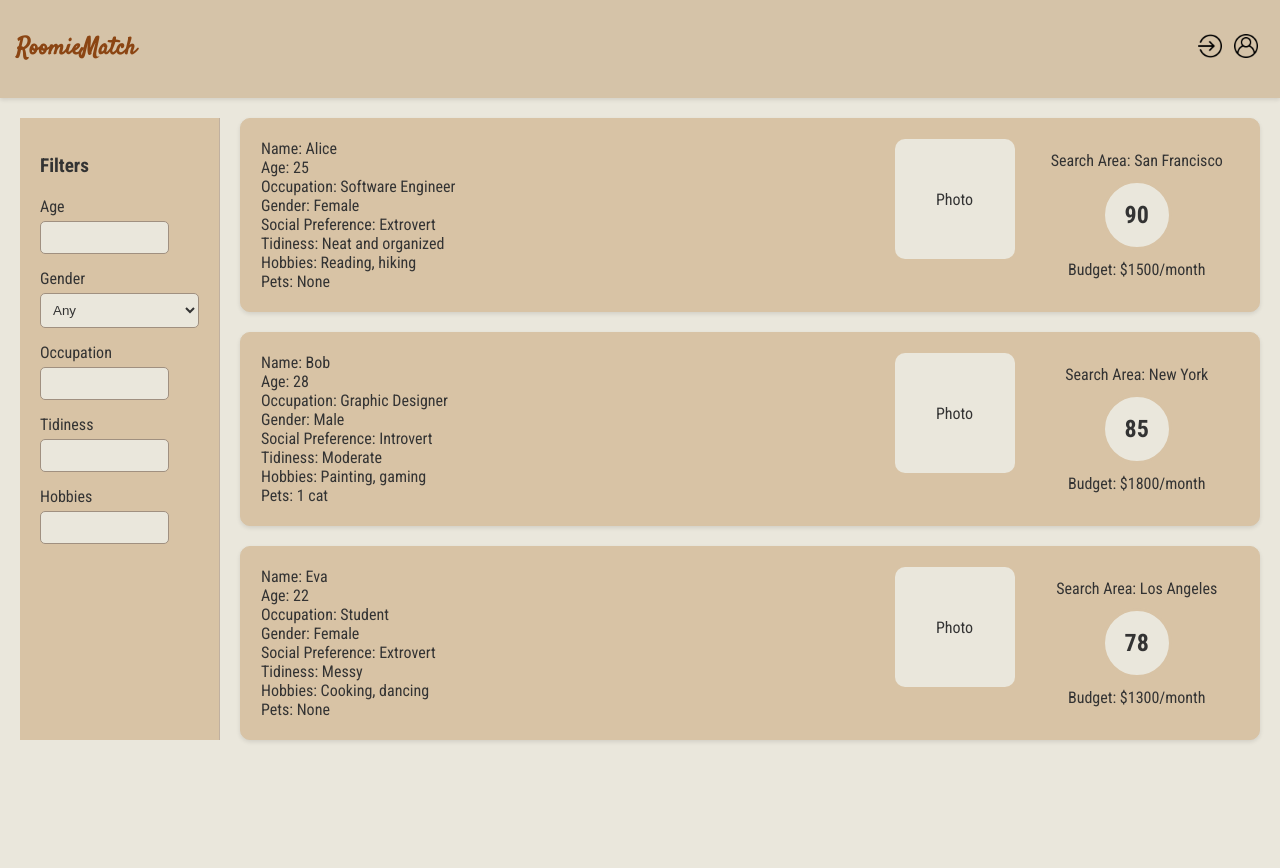
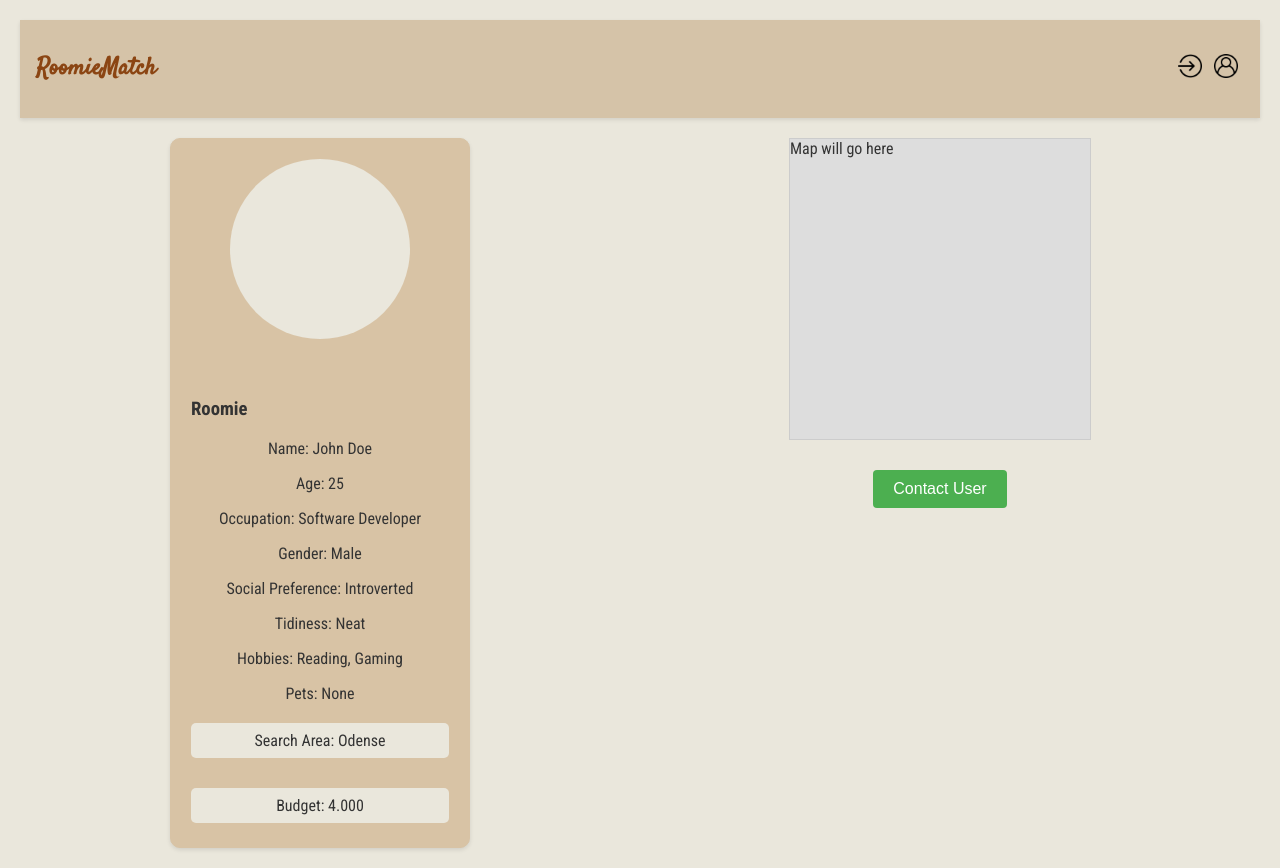
Before and after one commit to danielbahrami/SE07-ISE, a React (Create React App) app in the folder my-app/: page /match in a window 1280 px wide. Before the commit the page ends 800 px from the top, so only its background shows below. Built offline with nearby package versions, Linux system fonts and the light colour scheme.

Commit message:
I made routing in the application, and made the match page
made the match page as mvp together with chatgpt

```diff
--- a/my-app/package.json
+++ b/my-app/package.json
@@ -8,7 +8,7 @@
     "@testing-library/user-event": "^13.5.0",
     "react": "^18.2.0",
     "react-dom": "^18.2.0",
-    "react-router-dom": "^6.19.0",
+    "react-router-dom": "^6.20.0",
     "react-scripts": "^3.0.1",
     "web-vitals": "^2.1.4"
   },
--- a/my-app/src/App.js
+++ b/my-app/src/App.js
@@ -1,12 +1,19 @@
 // App.js
 import React from "react";
 import HomePage from "./pages/HomePage";
+import MatchPage from './pages/MatchPage';
+import { BrowserRouter as Router, Route, Routes } from 'react-router-dom';
 import "./App.css"; // This is your global styles, if you have any
 
 const App = () => {
   return (
     <div className="App">
-      <HomePage />
+      <Router>
+        <Routes>
+            <Route exact path="/" Component={HomePage} />
+            <Route path="/match" Component={MatchPage} />
+        </Routes>
+      </Router>
     </div>
   );
 };
--- /dev/null
+++ b/my-app/src/components/ContactButton.js
@@ -0,0 +1,8 @@
+// ContactButton.js
+import React from 'react';
+import '../styles/ContactButton.css'; // Make sure to create this CSS file for styling
+
+const ContactButton = () => {
+  return <button className="contact-button">Contact User</button>;
+};
+export default ContactButton;
--- /dev/null
+++ b/my-app/src/components/MapView.js
@@ -0,0 +1,10 @@
+// MapView.js
+import React from 'react';
+import '../styles/MapView.css'; // Make sure to create this CSS file for styling
+
+const MapView = () => {
+  // Placeholder for the map component
+  return <div className="map-view">Map will go here</div>;
+};
+
+export default MapView;
--- /dev/null
+++ b/my-app/src/components/ProfileCard.js
@@ -0,0 +1,43 @@
+import React from 'react';
+import '.././styles/ProfileCard.css'; // Make sure to create this CSS file for styling
+
+const ProfileCard = () => {
+    // Dummy information to be displayed
+    const dummyData = {
+        name: 'John Doe',
+        age: '25',
+        occupation: 'Software Developer',
+        gender: 'Male',
+        socialPreference: 'Introverted',
+        tidiness: 'Neat',
+        hobbies: 'Reading, Gaming',
+        pets: 'None',
+        searchArea: 'Odense',
+        budget: '4.000'
+    };
+
+    return (
+        <div className="profile-card">
+            <div className="profile-picture-container">
+                {/* Placeholder for profile picture */}
+            </div>
+            <div className="profile-info">
+                <h3>Roomie</h3>
+                <p>Name: {dummyData.name}</p>
+                <p>Age: {dummyData.age}</p>
+                <p>Occupation: {dummyData.occupation}</p>
+                <p>Gender: {dummyData.gender}</p>
+                <p>Social Preference: {dummyData.socialPreference}</p>
+                <p>Tidiness: {dummyData.tidiness}</p>
+                <p>Hobbies: {dummyData.hobbies}</p>
+                <p>Pets: {dummyData.pets}</p>
+                <div className="profile-bottom-info">
+                    <p>Search Area: {dummyData.searchArea}</p>
+                    <p>Budget: {dummyData.budget}</p>
+                </div>
+            </div>
+        </div>
+    );
+};
+
+export default ProfileCard;
--- a/my-app/src/pages/HomePage.js
+++ b/my-app/src/pages/HomePage.js
@@ -3,10 +3,16 @@ import React from "react";
 import Header from "../components/Header";
 import RoomieCard from "../components/RoomieCard";
 import FilterSidebar from "../components/FilterSidebar";
+import { useNavigate } from 'react-router-dom';
 import ".././styles/HomePage.css";
 
 const HomePage = () => {
-  // Dummy data for the sake of example
+  const navigate = useNavigate();
+
+  const goToMatchPage = () => {
+    navigate('/match');
+};
+// Dummy data for the sake of example
   const roomies = [
     {
       id: 1,
@@ -35,6 +41,8 @@ const HomePage = () => {
             <RoomieCard key={roomie.id} roomie={roomie} />
           ))}
         </div>
+       {/* Other homepage content */}
+          <button onClick={goToMatchPage}>Go to Match Page</button>
       </div>
     </div>
   );
--- /dev/null
+++ b/my-app/src/pages/MatchPage.js
@@ -0,0 +1,28 @@
+// MatchPage.js
+import React from 'react';
+import ProfileCard from '../components/ProfileCard'; // Component for the left side
+import MapView from '../components/MapView'; // Component for the right side
+import ContactButton from '../components/ContactButton'; // Button to contact user
+import Header from '../components/Header'; // Adjust the path as necessary
+import '../styles/MatchPage.css'; // Your CSS file for styling
+
+const MatchPage = () => {
+    return (
+        <div className="match-page">
+            <Header /> {/* Include the Header at the top */}
+            <div className="match-content">
+            <div className="left-side">
+                <ProfileCard />
+            </div>
+            <div className="right-side">
+            <MapView />
+            <ContactButton />
+            </div>
+            </div>
+        </div>
+    );
+
+
+};
+
+export default MatchPage;
--- /dev/null
+++ b/my-app/src/styles/ContactButton.css
@@ -0,0 +1,11 @@
+/* ContactButton.css */
+.contact-button {
+    padding: 10px 20px;
+    background-color: #4CAF50; /* Example button color */
+    color: white;
+    border: none;
+    border-radius: 4px;
+    cursor: pointer;
+    font-size: 16px;
+    margin-top: 10px; /* Space above the button */
+  }
--- /dev/null
+++ b/my-app/src/styles/MapView.css
@@ -0,0 +1,8 @@
+/* MapView.css */
+.map-view {
+    width: 50%; /* Take up all available width */
+    height: 300px; /* Adjust height as needed */
+    background-color: #ddd; /* Placeholder color */
+    border: 1px solid #ccc; /* Placeholder border */
+    margin-bottom: 20px; /* Space below the map */
+  }
--- /dev/null
+++ b/my-app/src/styles/MatchPage.css
@@ -0,0 +1,38 @@
+/* MatchPage.css */
+.match-page {
+    flex-direction: row; /* Changed to row for side-by-side layout */
+    justify-content: center;
+    align-items: flex-start; /* Align items at the start of the page */
+    padding: 20px;
+    gap: 20px;
+    box-sizing: border-box;
+  }
+
+  /* Adapted from HomePage.css content styles for consistency */
+  .match-content {
+    display: flex;
+    flex-direction: row; /* This ensures the children are side-by-side */
+    justify-content: center;
+    align-items: flex-start; /* Align items to the start of the flex container */
+    height: 100%; /* Take the full height */
+  }
+
+  /* Style for the left side (ProfileCard) */
+  .left-side {
+    display: flex;
+    flex-direction: column;
+    width: 50%; /* 35% width as requested earlier */
+    gap: 20px;
+    align-items: center; /* Center align the items */
+  }
+
+  /* Style for the right side (Additional Content) */
+.right-side {
+    display: flex;
+    flex-direction: column;
+    align-items: center; /* Center align the items for aesthetics */
+    justify-content: start; /* Align items to the start of the flex container */
+    width: 50%; /* Remaining width after the left side takes 35% */
+    padding: 20px;
+    /* Add any additional styling needed for right side layout */
+  }
--- /dev/null
+++ b/my-app/src/styles/ProfileCard.css
@@ -0,0 +1,85 @@
+/* ProfileCard.css */
+.profile-card {
+    background-color: #D8C3A5; /* Darker beige background for cards */
+    border: 1px solid #D8C3A5; /* Border color to match the card background */
+    border-radius: 10px;
+    padding: 20px;
+    display: flex;
+    flex-direction: column;
+    justify-content: space-between; /* Space between picture and details */
+    align-items: center; /* Center items horizontally */
+    gap: 20px;
+    box-shadow: 0 2px 4px rgba(0, 0, 0, 0.1);
+    margin-top: 20px; /* 20 pixels from the top */
+    width: 50%; /* Fill about 50% of the screen width */
+    max-width: 400px; /* Optional max width */
+    box-sizing: border-box; /* Include padding and border in the element's total width */
+}
+
+.profile-picture-container {
+    width: 180px; /* Larger photo width */
+    height: 180px; /* Larger photo height */
+    background-color: #EAE7DC; /* Lighter beige for the photo placeholder */
+    border-radius: 90px; /* Fully rounded corners for the circle photo placeholder */
+    display: flex;
+    justify-content: center;
+    align-items: center;
+    margin-bottom: 20px; /* Space from the photo to the details */
+}
+
+.profile-info {
+    text-align: center;
+    width: 100%; /* Full width */
+}
+
+.profile-info h3 {
+    display: flex;
+    justify-content: space-between;
+    align-items: center;
+    gap: 10px; /* Space between search area and budget */
+}
+
+.profile-info p {
+    margin-bottom: 4px;
+}
+
+/* Individual info items */
+.profile-info p {
+    margin-bottom: 4px;
+}
+
+.profile-bottom-info {
+    display: flex;
+    flex-direction: column; /* Stack info vertically */
+    width: 100%; /* Full width */
+    gap: 10px; /* Space between items */
+    margin-top: auto; /* Push to the bottom */
+}
+
+.profile-bottom-info p {
+    background-color: #EAE7DC; /* Lighter beige background for details */
+    border: none;
+    border-radius: 5px;
+    padding: 8px;
+    width: calc(100% - 16px); /* Width with padding */
+}
+/* Styles for the details within ProfileCard */
+.roomie-details {
+    flex-grow: 1;
+    color: #333;
+  }
+/* Styles for the name, age, etc. */
+.roomie-name,
+.roomie-age,
+.roomie-occupation,
+.roomie-gender,
+.roomie-social,
+.roomie-tidiness,
+.roomie-hobbies,
+.roomie-pets {
+  margin-bottom: 10px;
+}
+/* Style for the budget */
+.roomie-budget {
+    color: #666;
+  }
```
Also changed, not shown: 1 other file (tests, documents, lock files or other folders).
